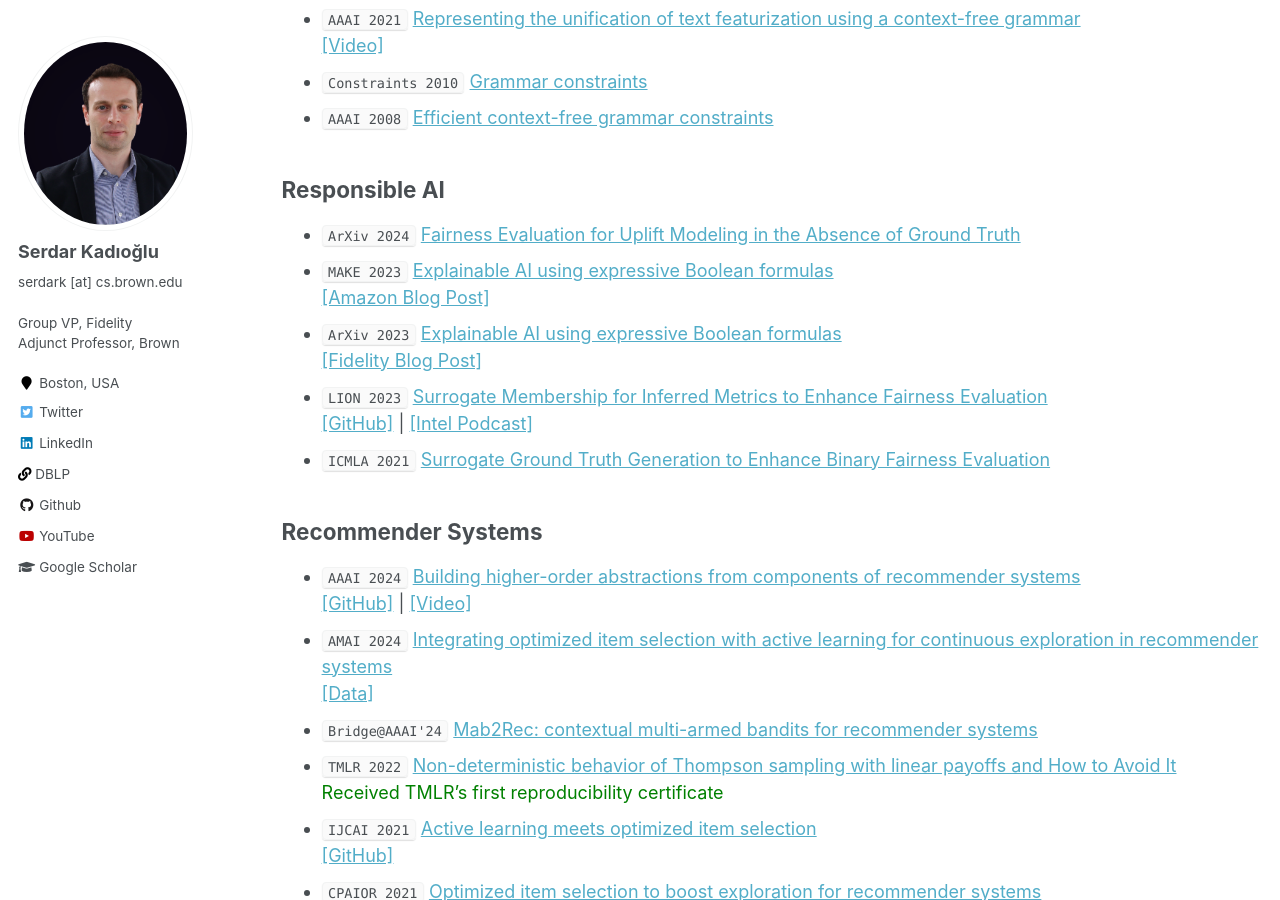
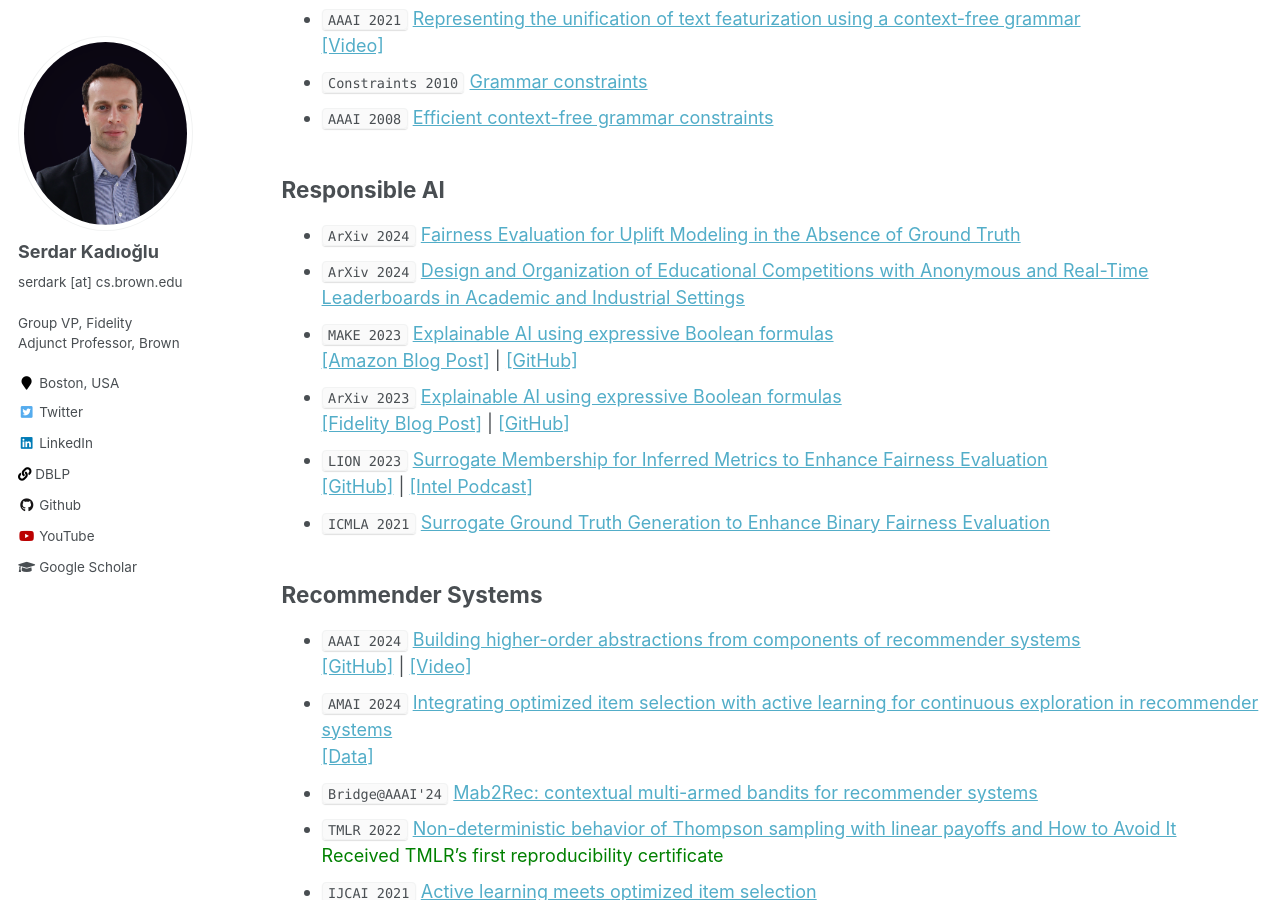
Before and after one commit to skadio/skadio.github.io, a Jekyll site: the page built from _pages/publications.md, in a window 1280 px wide and 900 px high, scrolled down 680 px. Built offline with Jekyll 4.4.1, drawn with Linux system fonts in a browser that asks for light colours.

Commit message:
Update publications.md

```diff
--- a/_pages/publications.md
+++ b/_pages/publications.md
@@ -37,10 +37,12 @@ author_profile: true
 
 ## Responsible AI
 * `ArXiv 2024` [Fairness Evaluation for Uplift Modeling in the Absence of Ground Truth](https://arxiv.org/abs/2403.12069)
+* `ArXiv 2024` [ Design and Organization of Educational Competitions with Anonymous and
+Real-Time Leaderboards in Academic and Industrial Settings](https://arxiv.org/pdf/2402.07936)
 * `MAKE 2023` [Explainable AI using expressive Boolean formulas](https://www.mdpi.com/2504-4990/5/4/86)<br>
-[[Amazon Blog Post]](https://aws.amazon.com/blogs/quantum-computing/explainable-ai-using-expressive-boolean-formulas/)
+[[Amazon Blog Post]](https://aws.amazon.com/blogs/quantum-computing/explainable-ai-using-expressive-boolean-formulas/) | [[GitHub]](https://github.com/fidelity/boolxai)
 * `ArXiv 2023` [Explainable AI using expressive Boolean formulas](https://arxiv.org/abs/2306.03976)<br>
-[[Fidelity Blog Post]](https://fcatalyst.com/blog/june2023/explainable-ai-using-expressive-boolean-formulas)
+[[Fidelity Blog Post]](https://fcatalyst.com/blog/june2023/explainable-ai-using-expressive-boolean-formulas) | [[GitHub]](https://github.com/fidelity/boolxai)
 * `LION 2023` [Surrogate Membership for Inferred Metrics to Enhance Fairness Evaluation](https://link.springer.com/chapter/10.1007/978-3-031-44505-7_29)<br>
 [[GitHub]](https://github.com/fidelity/jurity?tab=readme-ov-file#quick-start-probabilistic-fairness-evaluation) | [[Intel Podcast]](https://www.intel.com/content/www/us/en/developer/articles/community/a-new-approach-for-evaluating-ai-model-fairness.html)
 * `ICMLA 2021` [Surrogate Ground Truth Generation to Enhance Binary Fairness Evaluation](https://ieeexplore.ieee.org/abstract/document/9680169)
```
